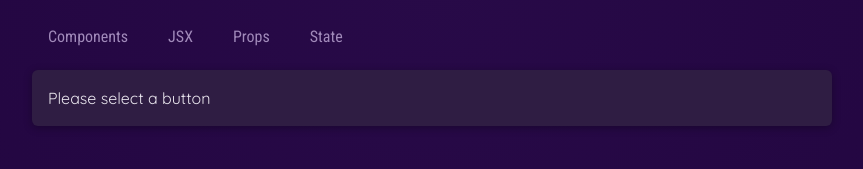
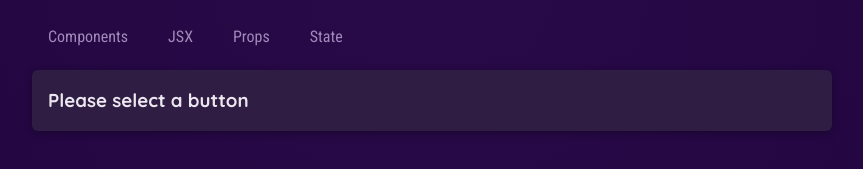
Before and after one commit to xiaodong2008/react-essentials, a React (Create React App) app: page / in a window 1280 px wide. Shown: the part 665-834 px from the top of the page, without its empty margins (208-1071 px from the left). Built offline with nearby package versions, Linux system fonts and the light colour scheme.

Commit message:
Update tab content to display example title and enhance description layout

```diff
--- a/src/App.jsx
+++ b/src/App.jsx
@@ -42,8 +42,18 @@ function App() {
             ))}
           </menu>
           <div id="tab-content">
-            {(activeExample && EXAMPLES[activeExample]?.description) ||
-              "Please select a button"}
+            <h3>
+              {(activeExample && EXAMPLES[activeExample]?.title) ||
+                "Please select a button"}
+            </h3>
+            {activeExample && (
+              <div>
+                <p>{EXAMPLES[activeExample]?.description}</p>
+                <pre>
+                  <code>{EXAMPLES[activeExample]?.code}</code>
+                </pre>
+              </div>
+            )}
           </div>
         </section>
       </main>
```
